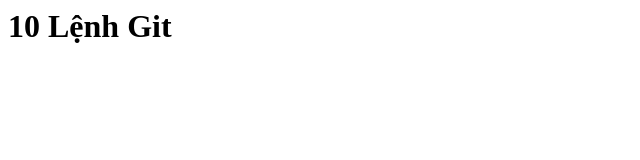
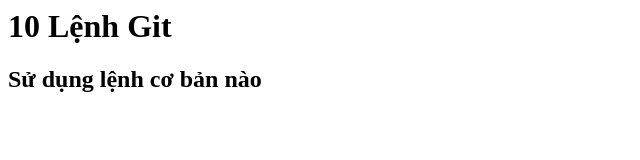
Before and after one commit to NguyenBN-me/Git_DS, a plain HTML site: page index.html in a window 1280 px wide. Shown: the whole page, without its empty margins (0-640 px from the left). Drawn offline with Linux system fonts and the light colour scheme.

Commit message:
Update file you

```diff
--- a/index.html
+++ b/index.html
@@ -6,5 +6,6 @@
 </head>
 <body>
     <h1>10 Lệnh Git </h1>
+    <h2>Sử dụng lệnh cơ bản nào</h2>
 </body>
 </html>
```
